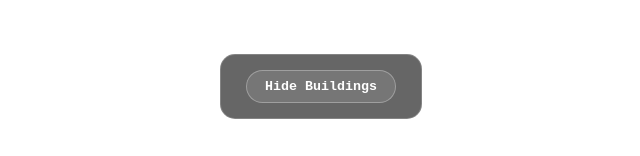
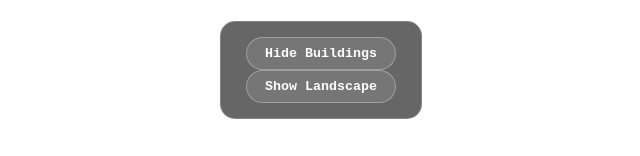
Before and after one commit to CPNV-ES/moon-aircraft, a Vue app: page / in a window 1280 px wide. Shown: the part 641-797 px from the top of the page, without its empty margins (319-959 px from the left). Built offline with nearby package versions, Linux system fonts and the light colour scheme; no server answers.

Commit message:
feat: add landscape toggle functionality to AppHud component

```diff
--- a/src/components/AppHud.vue
+++ b/src/components/AppHud.vue
@@ -3,10 +3,11 @@ defineProps({
   direction: String,
   angle: Number,
   fov: Number,
-  showBuildings: Boolean
+  showBuildings: Boolean,
+  showLandscape: Boolean
 });
 
-defineEmits(['toggleBuildings']);
+defineEmits(['toggleBuildings', 'toggleLandscape']);
 </script>
 
 <template>
@@ -22,6 +23,9 @@ defineEmits(['toggleBuildings']);
     <div class="hud-panel controls-panel">
       <button class="hud-btn" @click="$emit('toggleBuildings')">
         {{ showBuildings ? 'Hide Buildings' : 'Show Buildings' }}
+      </button>
+      <button class="hud-btn" @click="$emit('toggleLandscape')">
+        {{ showLandscape ? 'Hide Landscape' : 'Show Landscape' }}
       </button>
     </div>
   </div>
```
